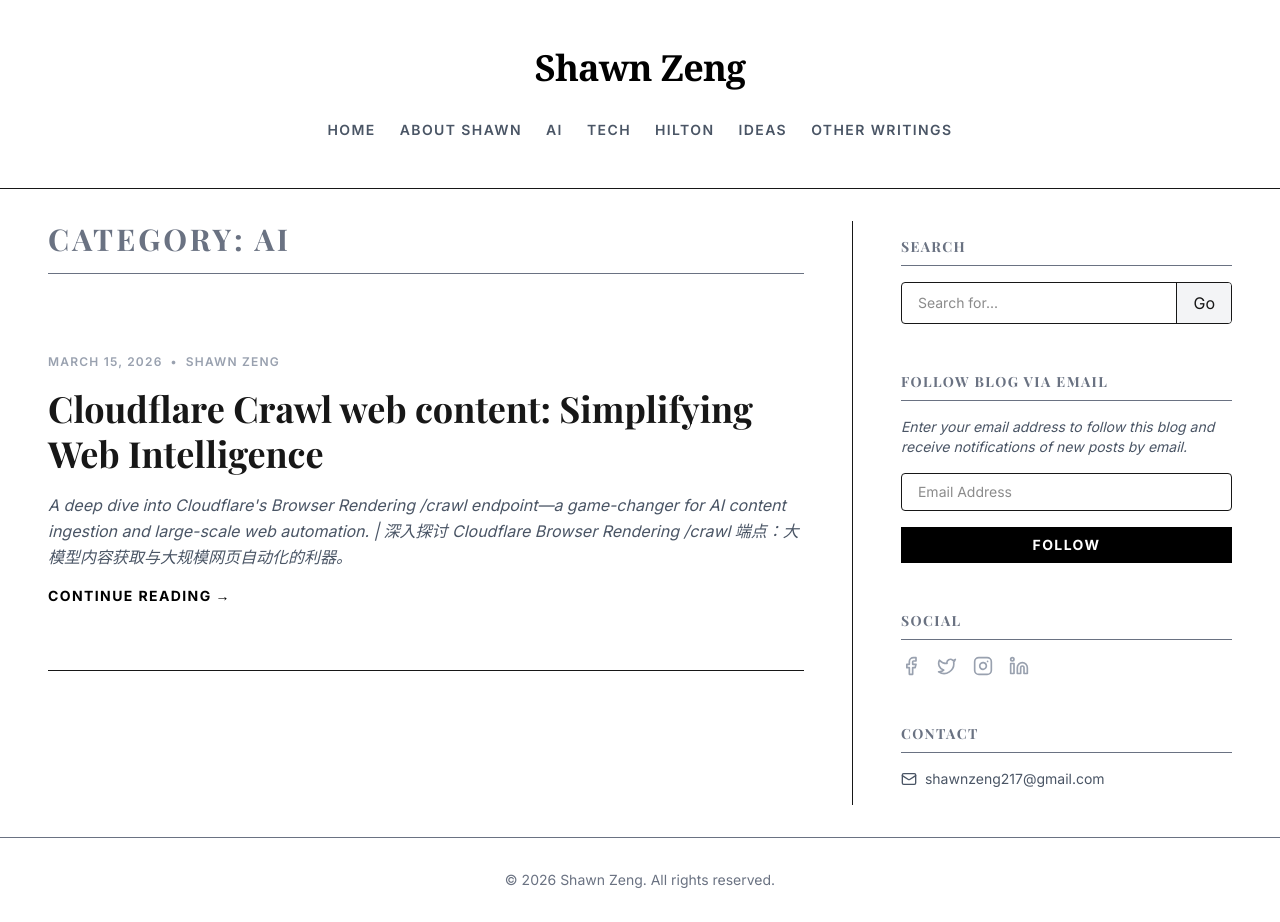
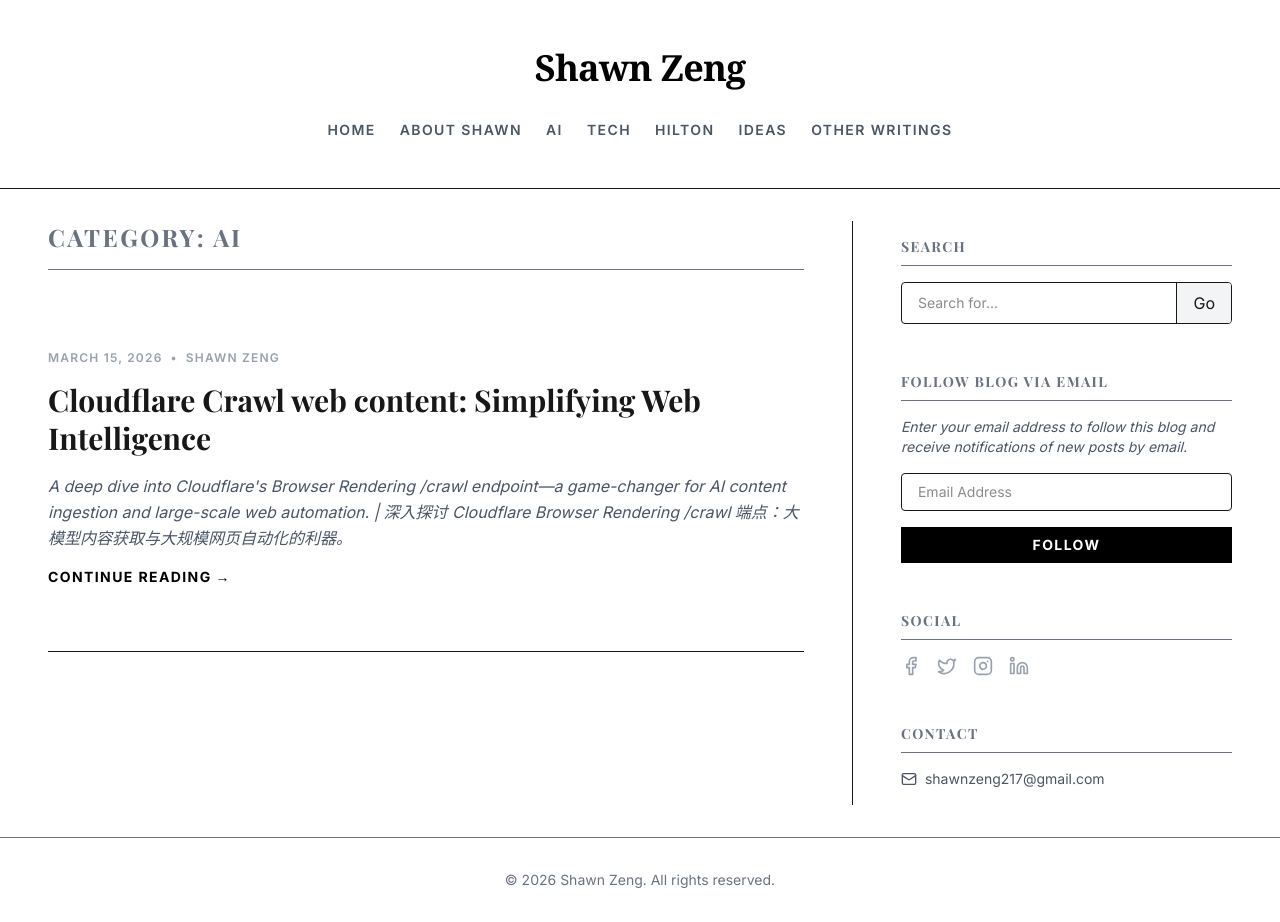
Before and after one commit to Shawnzeng217/shawnzeng, a Next.js app: page /category/ai in a window 1280 px wide. Built offline with nearby package versions, Linux system fonts and the light colour scheme; a web font is replaced by a local one.

Commit message:
UI: Reduce font sizes for titles and body text by one level

```diff
--- a/src/app/about/page.tsx
+++ b/src/app/about/page.tsx
@@ -14,7 +14,7 @@ export default async function About() {
 
   return (
     <article className="flex flex-col gap-8 overflow-hidden">
-      <h1 className="text-4xl md:text-5xl font-bold leading-tight">{pageData.title}</h1>
+      <h1 className="text-3xl md:text-4xl font-bold leading-tight">{pageData.title}</h1>
       <MarkdownContent html={pageData.contentHtml} />
     </article>
   );
--- a/src/app/category/[slug]/page.tsx
+++ b/src/app/category/[slug]/page.tsx
@@ -20,7 +20,7 @@ export default async function Category(props: { params: Promise<{ slug: string }
 
   return (
     <div className="flex flex-col gap-12">
-      <h1 className="text-3xl font-bold border-b pb-4 uppercase tracking-widest text-gray-500 mb-8">
+      <h1 className="text-2xl font-bold border-b pb-4 uppercase tracking-widest text-gray-500 mb-8">
         Category: <span className="text-[--classical-gold]">{params.slug}</span>
       </h1>
       <div className="flex flex-col gap-0">
@@ -32,7 +32,7 @@ export default async function Category(props: { params: Promise<{ slug: string }
                 <span>&bull;</span>
                 <span>{author}</span>
               </div>
-              <h2 className="text-3xl md:text-4xl font-bold leading-tight hover:opacity-80 transition-opacity">
+              <h2 className="text-2xl md:text-3xl font-bold leading-tight hover:opacity-80 transition-opacity">
                 <Link href={`/posts/${id}`}>{title}</Link>
               </h2>
               <p className="text-gray-600 leading-relaxed italic">{excerpt}</p>
--- a/src/app/page.tsx
+++ b/src/app/page.tsx
@@ -18,7 +18,7 @@ export default async function Home() {
               {category}
             </Link>
           </div>
-          <h2 className="text-3xl md:text-4xl font-bold leading-tight hover:opacity-80 transition-opacity">
+          <h2 className="text-2xl md:text-3xl font-bold leading-tight hover:opacity-80 transition-opacity">
             <Link href={`/posts/${id}`}>{title}</Link>
           </h2>
           <p className="text-gray-600 leading-relaxed italic">{excerpt}</p>
--- a/src/app/posts/[id]/page.tsx
+++ b/src/app/posts/[id]/page.tsx
@@ -28,7 +28,7 @@ export default async function Post(props: { params: Promise<{ id: string }> }) {
             {postData.category}
           </Link>
         </div>
-        <h1 className="text-4xl md:text-5xl font-bold leading-tight">{postData.title}</h1>
+        <h1 className="text-3xl md:text-4xl font-bold leading-tight">{postData.title}</h1>
       </header>
       <MarkdownContent html={postData.contentHtml} />
     </article>
--- a/src/components/MarkdownContent.tsx
+++ b/src/components/MarkdownContent.tsx
@@ -39,7 +39,7 @@ export default function MarkdownContent({ html }: { html: string }) {
   return (
     <div
       ref={containerRef}
-      className="prose prose-lg prose-slate max-w-none prose-pre:bg-gray-900 prose-pre:text-gray-100"
+      className="prose prose-slate max-w-none prose-pre:bg-gray-900 prose-pre:text-gray-100"
       dangerouslySetInnerHTML={{ __html: html }}
     />
   );
```
